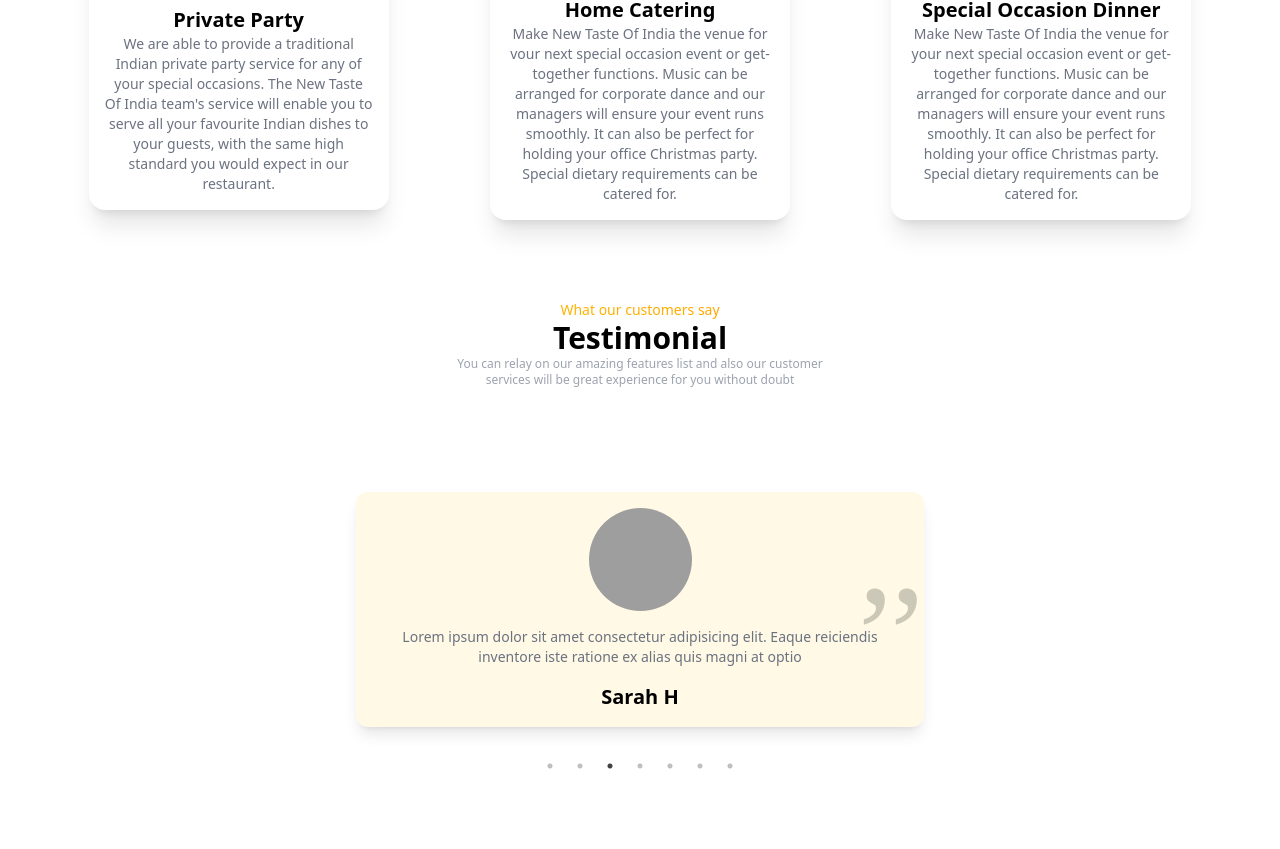
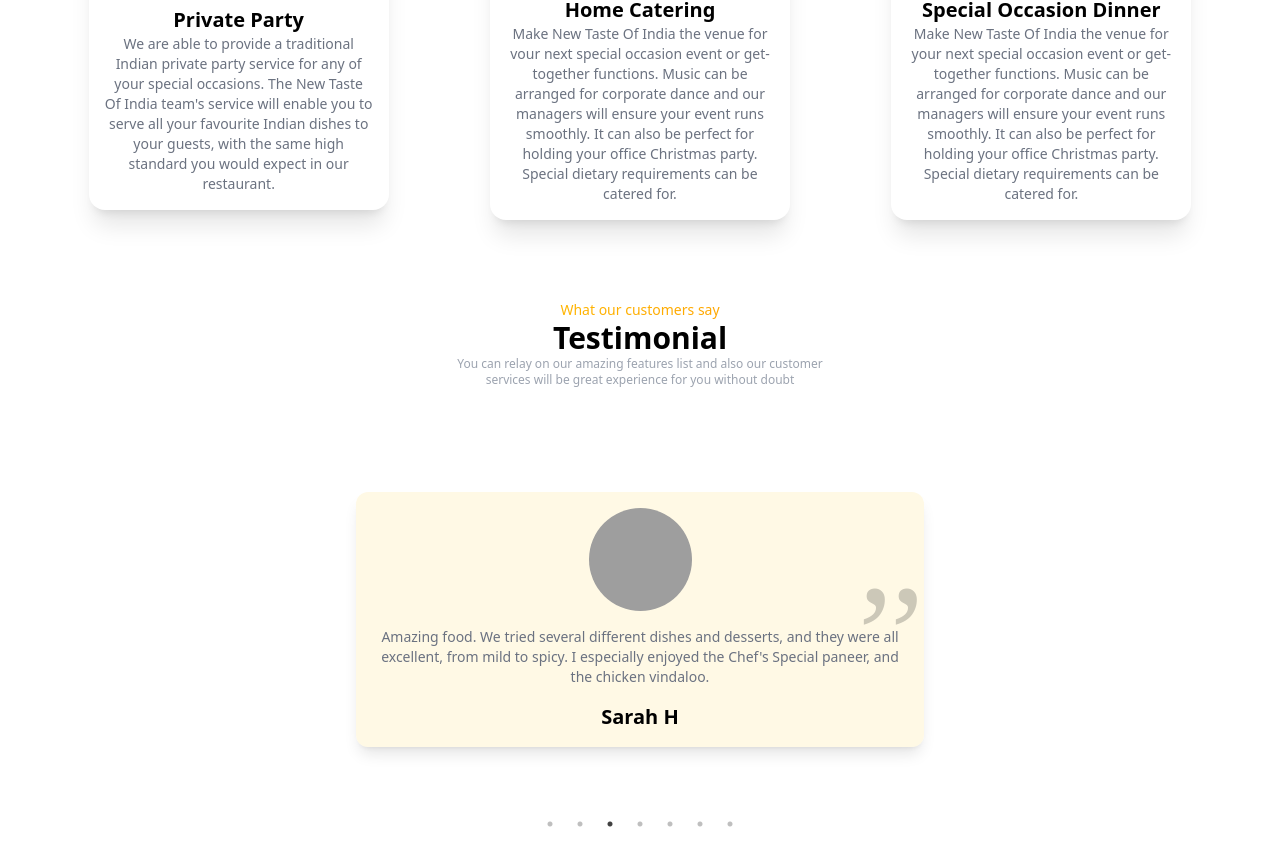
Before and after one commit to ishworX/new-taste-of-india, a React (Vite) app: page / in a window 1280 px wide. Shown: the part 1534-2383 px from the top of the page. Before the commit the page ends 2325 px from the top, so only its background shows below. Built offline with nearby package versions, Linux system fonts and the light colour scheme; grey boxes are pictures that could not be loaded.

Commit message:
added the reviews. need to add profile picture of customers

```diff
--- a/src/components/Testomonial/Testomonial.jsx
+++ b/src/components/Testomonial/Testomonial.jsx
@@ -5,43 +5,43 @@ const testimonialData = [
   {
     id: 1,
     name: "Brent Fra",
-    text: "Lorem ipsum dolor sit amet consectetur adipisicing elit. Eaque reiciendis inventore iste ratione ex alias quis magni at optio",
+    text: "Food was excellent, I agree that the spice level is a bit understated but my mild-medium was perfect. What impressed me the most however was how detailed and careful they were with my wife'sLactose allergy. They labeled the take out containers so that we clearly knew which foods were dairy free. Well done, we will be return customers",
     img: "https://picsum.photos/101/101",
   },
   {
     id: 1,
-    name: "Nakul Patel",
-    text: "Lorem ipsum dolor sit amet consectetur adipisicing elit. Eaque reiciendis inventore iste ratione ex alias quis magni at optio",
+    name: "Eliseo Sana",
+    text: "I eat here regularly, The taste and quality are consistently amazing.Always hot Fresh the waiting time takes a longer time then usually so order ahead for pick up (20 min). Best Indian food in the country by Far! Highly recommend!",
     img: "https://picsum.photos/102/102",
   },
   {
     id: 1,
     name: "Sarah H",
-    text: "Lorem ipsum dolor sit amet consectetur adipisicing elit. Eaque reiciendis inventore iste ratione ex alias quis magni at optio",
+    text: "Amazing food. We tried several different dishes and desserts, and they were all excellent, from mild to spicy. I especially enjoyed the Chef's Special paneer, and the chicken vindaloo.",
     img: "https://picsum.photos/103/103",
   },
   {
     id: 1,
     name: "Blake Hellewell",
-    text: "Lorem ipsum dolor sit amet consectetur adipisicing elit. Eaque reiciendis inventore iste ratione ex alias quis magni at optio",
+    text: "Great food and good portions for next days lunch. Deffinitley will be back and or ordering for lunch during work breaks. Tried the lamb but looking forward to trying goat for the first time.",
     img: "https://picsum.photos/103/103",
   },
   {
     id: 1,
     name: "Kendra Rutledge",
-    text: "Lorem ipsum dolor sit amet consectetur adipisicing elit. Eaque reiciendis inventore iste ratione ex alias quis magni at optio",
+    text: "After Skip the dishes did not deliver our order we called the restaurant back and reordered directly through them. They were very friendly and even called us later to ensure we recieved our food. They went above and bevond. The food was exactly to order and delicious.",
     img: "https://picsum.photos/103/103",
   },
   {
     id: 1,
     name: "Hamza Al",
-    text: "Lorem ipsum dolor sit amet consectetur adipisicing elit. Eaque reiciendis inventore iste ratione ex alias quis magni at optio",
+    text: "Excellent customer service, the best indian food in Lethbridge. Try the lamb beryani, and the tandoori chicken…All Halal.",
     img: "https://picsum.photos/103/103",
   },
   {
     id: 1,
-    name: "Sarah H",
-    text: "Lorem ipsum dolor sit amet consectetur adipisicing elit. Eaque reiciendis inventore iste ratione ex alias quis magni at optio",
+    name: "Kelli-Rae Tamaki",
+    text: "Awesome vegan food and they're very careful to not cross contaminate ❤️ Also they've never screwed up an order! Awesome 👌",
     img: "https://picsum.photos/103/103",
   },
 ];
```
